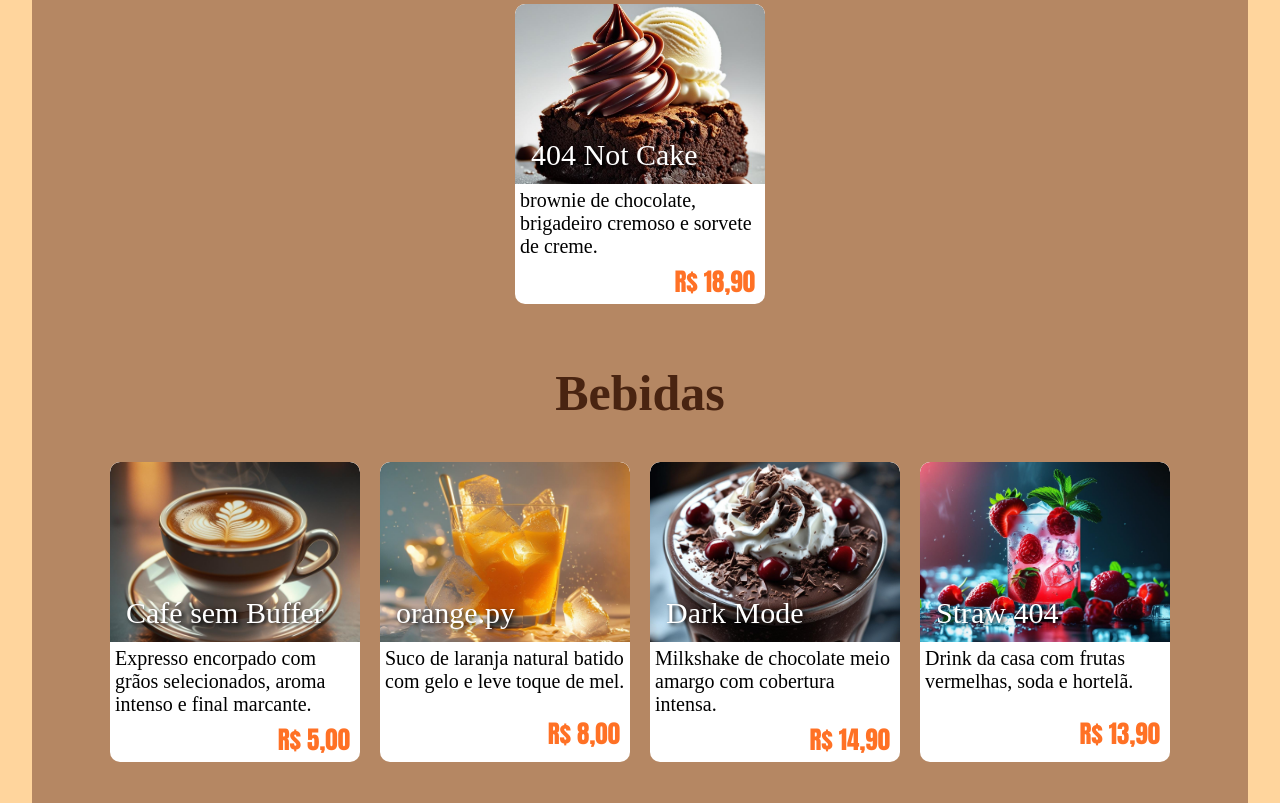
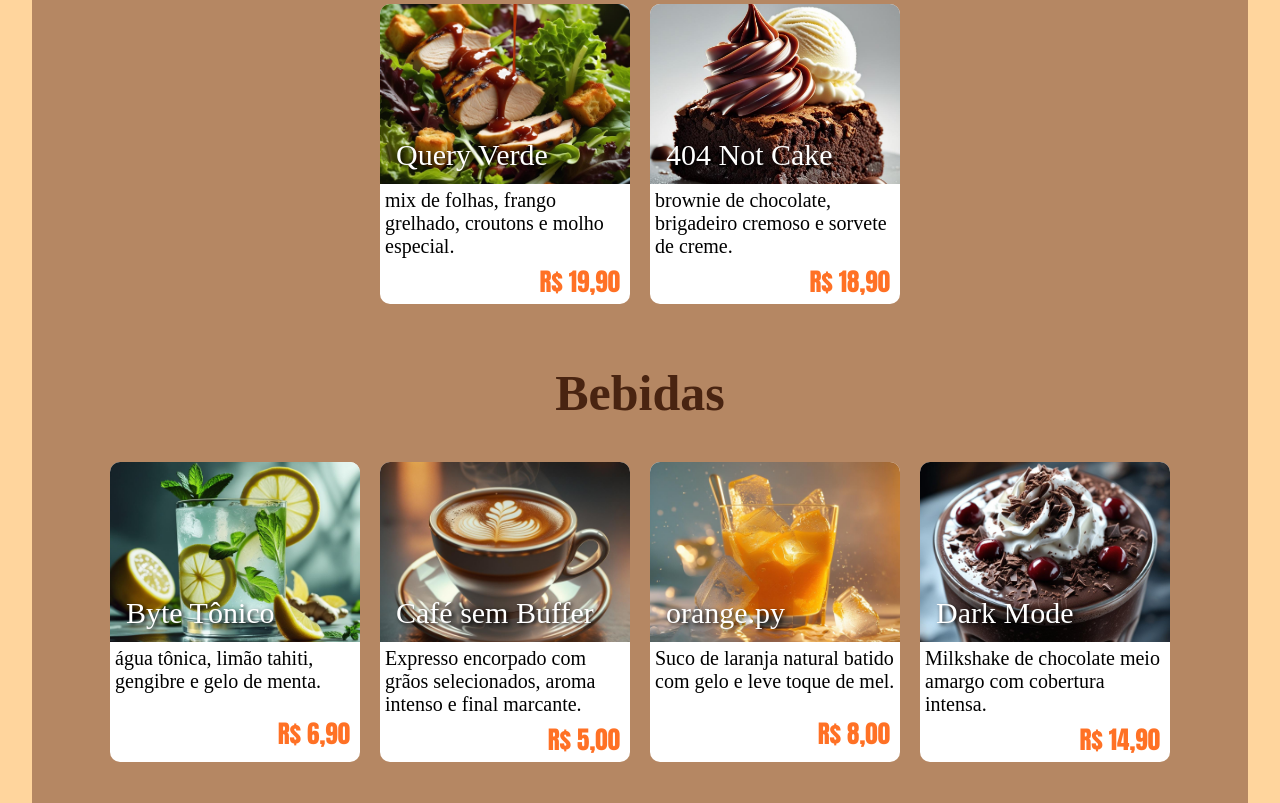
Before and after one commit to AugDev862/cardapio, a plain HTML site: page projeto/index.html in a window 1280 px wide. Shown: the part 1297-2100 px from the top of the page. Drawn offline with Linux system fonts and the light colour scheme.

Commit message:
organização

```diff
--- a/projeto/index.html
+++ b/projeto/index.html
@@ -38,8 +38,7 @@
     <section class = "conteudo">
 
         <h1 class= " infocardapio">Pratos</h1>
-            <div class="carrosel-container">
-                <article >
+            <article>
                 <ul class = "alimentos"  >
                     <li class ="alimento">
                         <div class = "imagem_container">
@@ -96,6 +95,22 @@
                         </div>
 
                     </li>
+
+                    <li class ="alimento">
+                    <div class = "imagem_container">
+                        <img src="imgs/Query Verde.jpg" alt=" mix de folhas, frango grelhado, croutons e molho especial.">
+                        <div class = "texto_alimento">Query Verde</div>
+                    </div>
+                    <div class="ingredientes">
+                       mix de folhas, frango grelhado, croutons e molho especial.
+                    </div>
+                    <div class="valor">
+                         R$ 19,90
+                    </div>
+
+
+                    </li>
+
                     <li class ="alimento">
                         <div class = "imagem_container">
                             <img src="imgs/404 Not Cake.jpg" alt="brownie de chocolate, brigadeiro cremoso e sorvete de creme.">
@@ -110,17 +125,30 @@
 
 
                     </li>
+                </ul>
 
+            </article>
 
-                    </article>
-
-                    <h1 class= " infocardapio">Bebidas</h1>
-
-                </ul>
-            </div>
+            <h1 class= " infocardapio">Bebidas</h1>
 
             <article >
             <ul class = "alimentos"  >
+
+                <li class ="alimento">
+                    <div class = "imagem_container">
+                        <img src="imgs/Byte Tônico1.jpg" alt=" água tônica, limão tahiti, gengibre e gelo de menta.">
+                        <div class = "texto_alimento">Byte Tônico</div>
+                    </div>
+                    <div class="ingredientes">
+                       água tônica, limão tahiti, gengibre e gelo de menta.
+                    </div>
+                    <div class="valor">
+                         R$ 6,90
+                    </div>
+
+
+                    </li>
+
                 <li class ="alimento">
                     <div class = "imagem_container">
                         <img src="imgs/Expresso encorpado.jpg" alt="Expresso encorpado com grãos selecionados, aroma intenso e final marcante. ">
@@ -132,9 +160,8 @@
                     <div class="valor">
                         R$ 5,00
                     </div>
+                </li>
 
-
-                </li>
                 <li class ="alimento">
                     <div class = "imagem_container">
                         <img src="imgs/Compilando Laranja.jpg" alt="Suco de laranja natural batido com gelo e leve toque de mel.">
@@ -227,6 +254,7 @@
     menu.addEventListener('click', () => {
         nav.classList.toggle('active');
     });
+
 </script>
 
 </body>
--- a/projeto/style.css
+++ b/projeto/style.css
@@ -103,6 +103,8 @@ h2 {
 
 }
 
+
+
 .alimentos {
     display: flex;
     justify-content: center;
@@ -116,11 +118,13 @@ h2 {
     background-color: white;
     list-style-type: none;
     display:flex;
-    overflow: hidden;
+    justify-content: space-between;
     flex-direction: column;
     margin-top: 100px;
     border-radius: 10px ;
+    box-sizing: border-box;
 }
+
 
 .imagem_container {
     position: relative;
```
